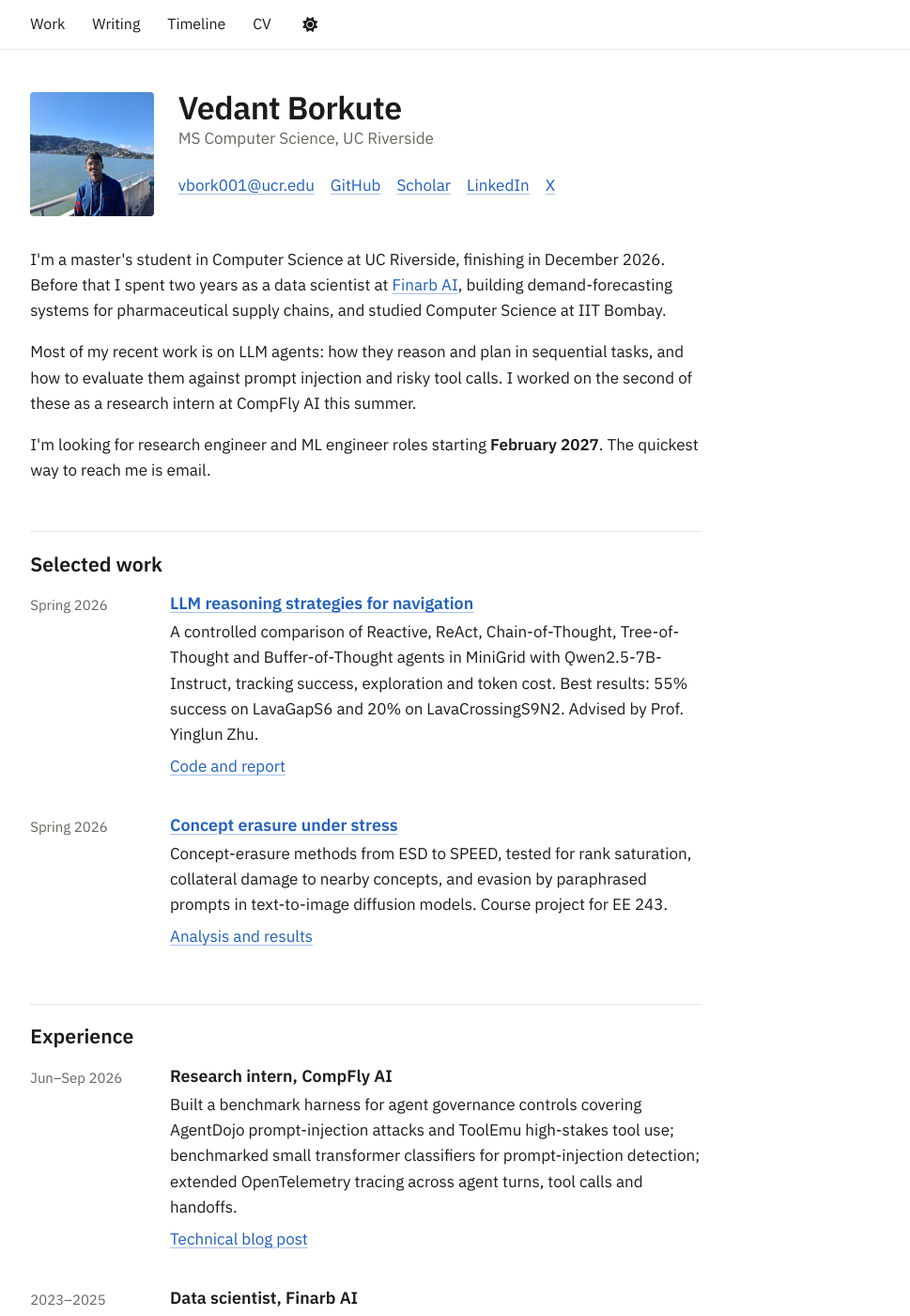
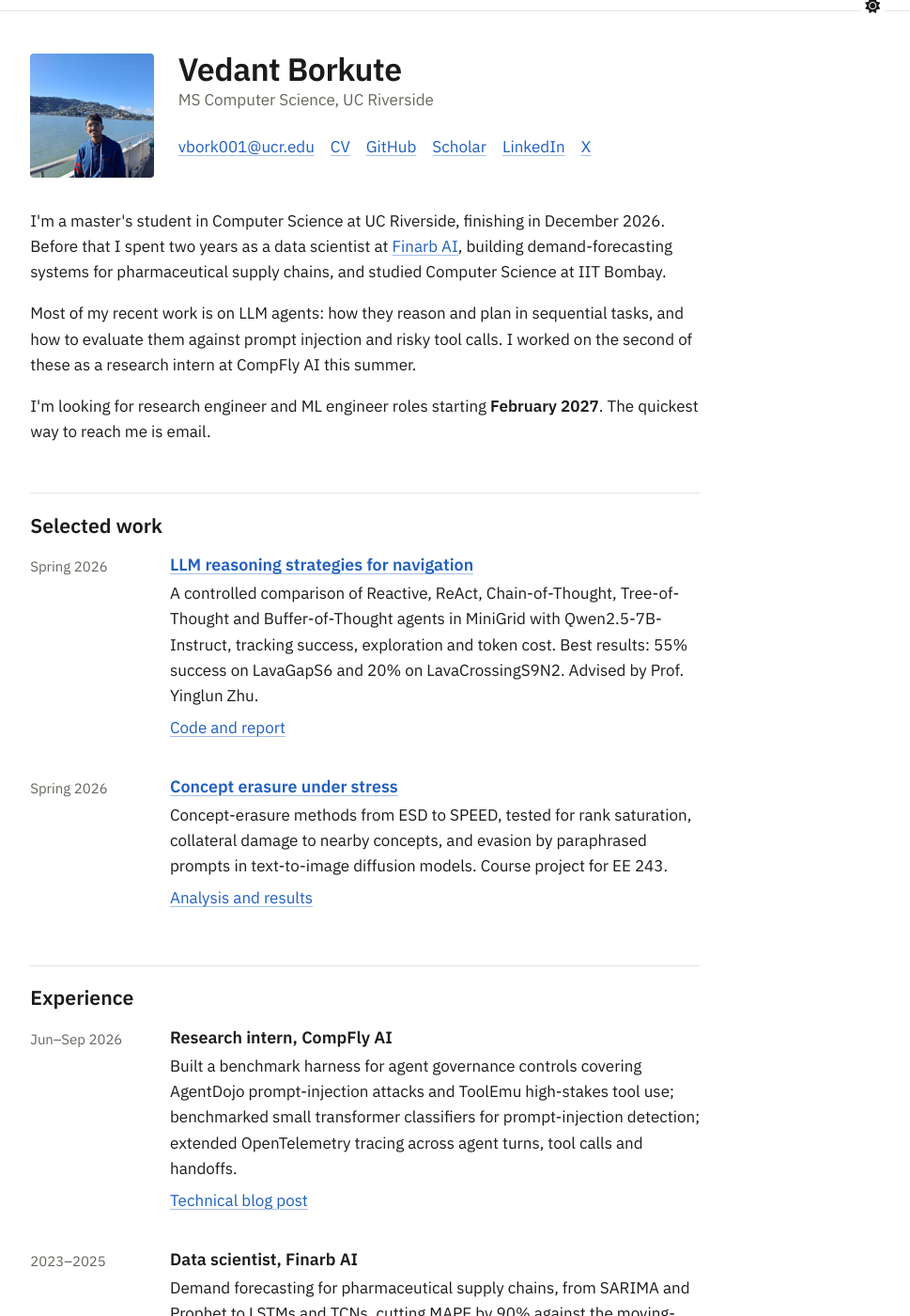
Before and after one commit to Vedant2100/vedant2100.github.io, a Jekyll site: the page built from _pages/about.md, in a window 1280 px wide and 1400 px high. Shown: the whole window at 94% size, without its empty margins (153-1122 px from the left). Built offline with Jekyll 4.4.1, drawn with Linux system fonts in a browser that asks for light colours; a script bundle is joined from its source files by our own code; library files that are not in the unit come from our copies.

Commit message:
Use one set of links on the homepage
Drop the top nav links (Work, Writing, Timeline, CV), which repeated the
contact row under the name. CV goes back in that row, Timeline is linked
at the end of Experience, and the theme toggle sits at the right of the
bar. Other pages keep the name in the bar as the link home.

```diff
--- a/_pages/about.md
+++ b/_pages/about.md
@@ -71,6 +72,7 @@ redirect_from:
       </div>
     </li>
   </ol>
+  <p class="section-more"><a href="/timeline/">Full timeline</a></p>
 </section>
 
 <section class="home-section" id="projects" aria-labelledby="projects-heading">
--- a/assets/css/main.scss
+++ b/assets/css/main.scss
@@ -112,6 +112,17 @@ button:focus-visible {
 
   .visible-links li.masthead__menu-item--lg {
     font-weight: 600;
+  }
+
+  #theme-toggle {
+    position: absolute;
+    top: 50%;
+    right: 0;
+    transform: translateY(-50%);
+
+    a {
+      margin-right: 0;
+    }
   }
 }
 
@@ -327,6 +338,11 @@ button:focus-visible {
   font-size: 0.92rem;
 }
 
+.page__content .section-more {
+  margin: 1.25rem 0 0;
+  font-size: 0.92rem;
+}
+
 .page__content .index {
   margin: 0;
   padding: 0;
```
Also changed, not shown: other parts of _pages/about.md (+1 -0 lines), _data/navigation.yml (+3 -10 lines).
